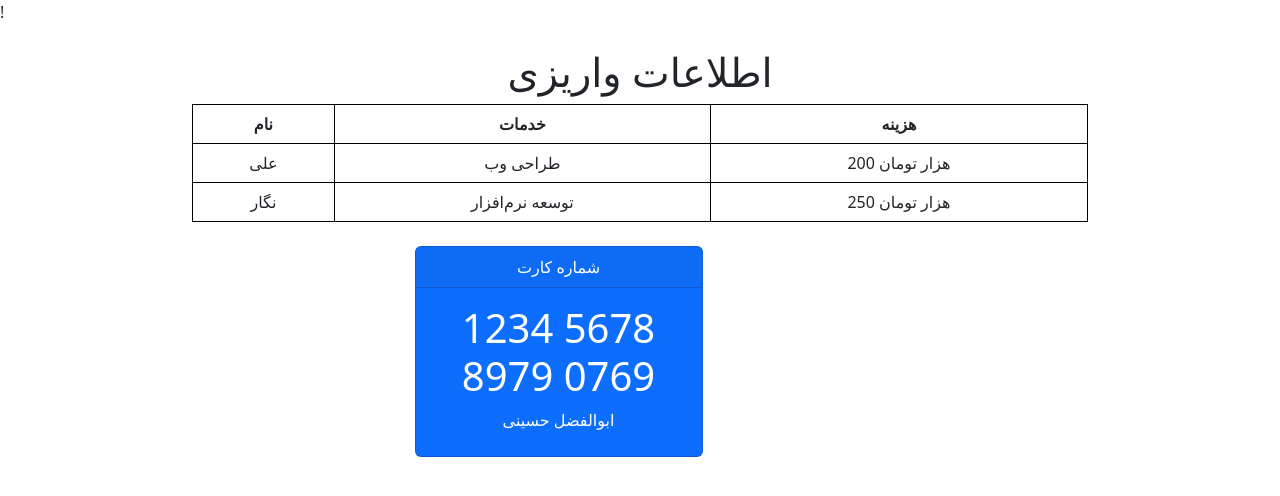
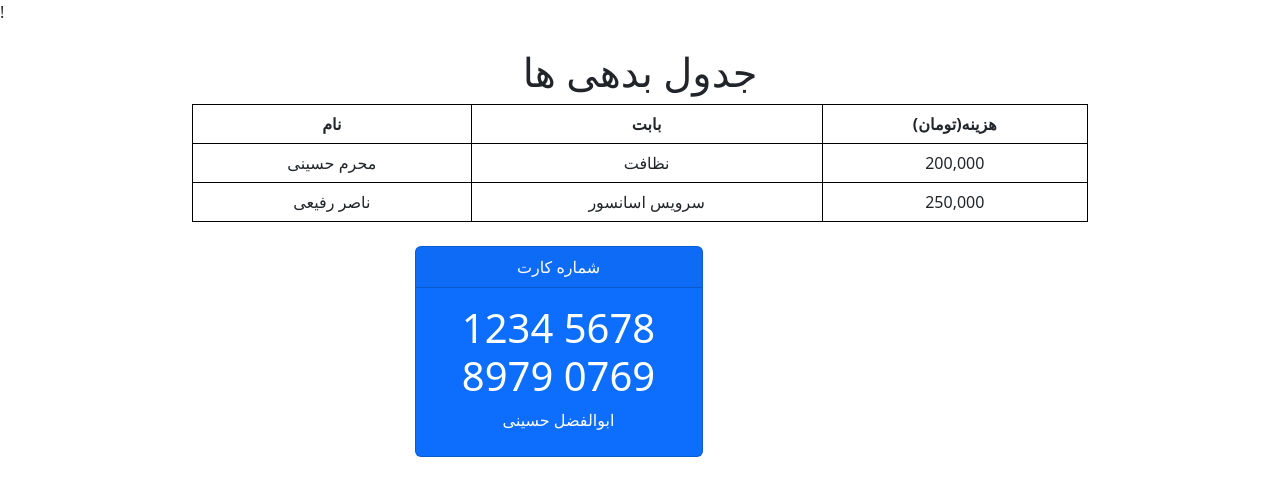
Before and after one commit to Amirwebsite1/bedehi, a plain HTML site: page index.html in a window 1280 px wide. Drawn offline with nearby package versions, Linux system fonts and the light colour scheme.

Commit message:
Update index.html

```diff
--- a/index.html
+++ b/index.html
@@ -10,7 +10,7 @@
 
 <br><br>
 <center>
-    <h1>اطلاعات واریزی</h1>
+    <h1>جدول بدهی ها</h1>
 </center>
 
     <style>
@@ -30,24 +30,27 @@
     <table>
         <tr>
             <th>نام</th>
-            <th>خدمات</th>
-            <th>هزینه</th>
+            <th>بابت</th>
+            <th>(تومان)هزینه</th>
         </tr>
         <tr>
-            <td>علی</td>
-            <td>طراحی وب</td>
-            <td>200 هزار تومان</td>
+            <td>محرم حسینی</td>
+            <td>نظافت</td>
+            <td>200,000</td>
         </tr>
         <tr>
-            <td>نگار</td>
-            <td>توسعه نرم‌افزار</td>
-            <td>250 هزار تومان</td>
+            <td>ناصر رفیعی</td>
+            <td>سرویس اسانسور</td>
+            <td>250,000</td>
         </tr>
     </table>
 </body>
 </html>
 
 <!-- <div class="container text-center">
+<center>
+    <h1>اطلاعات واریزی</h1>
+</center>
     <div class="row">
       <div class="col">
       </div>
```
